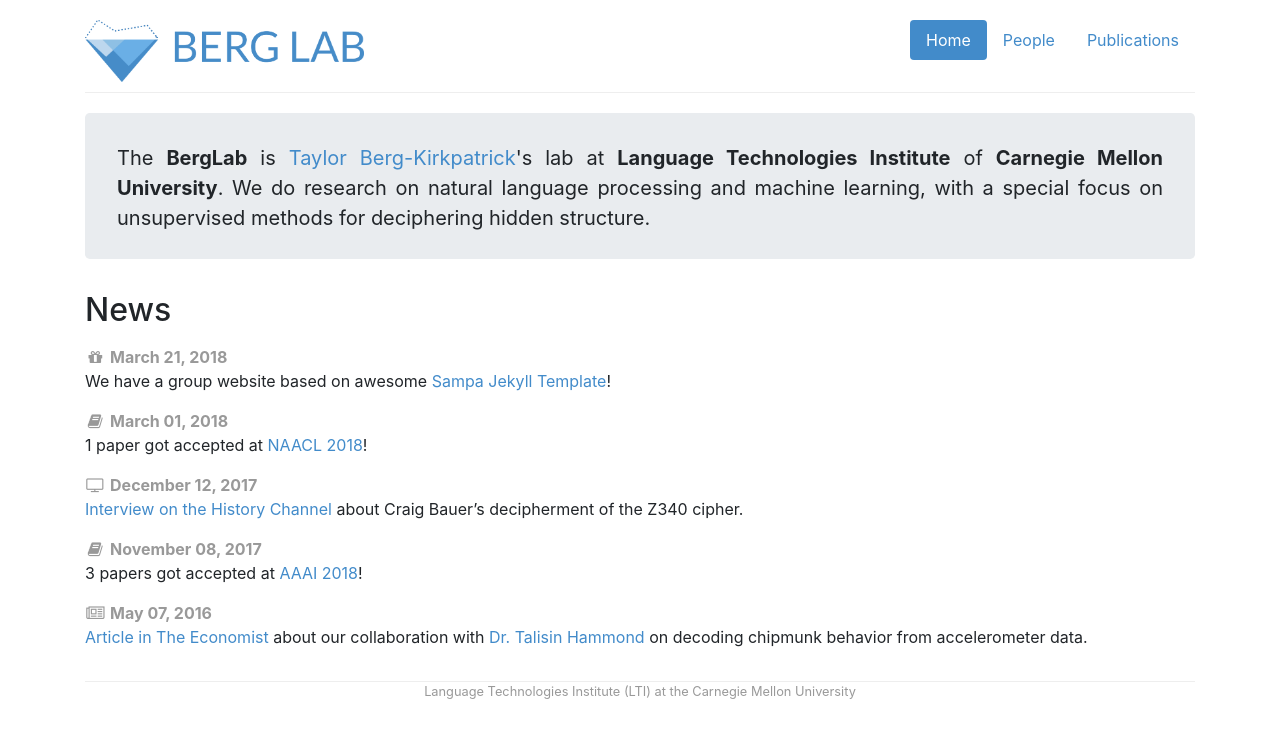
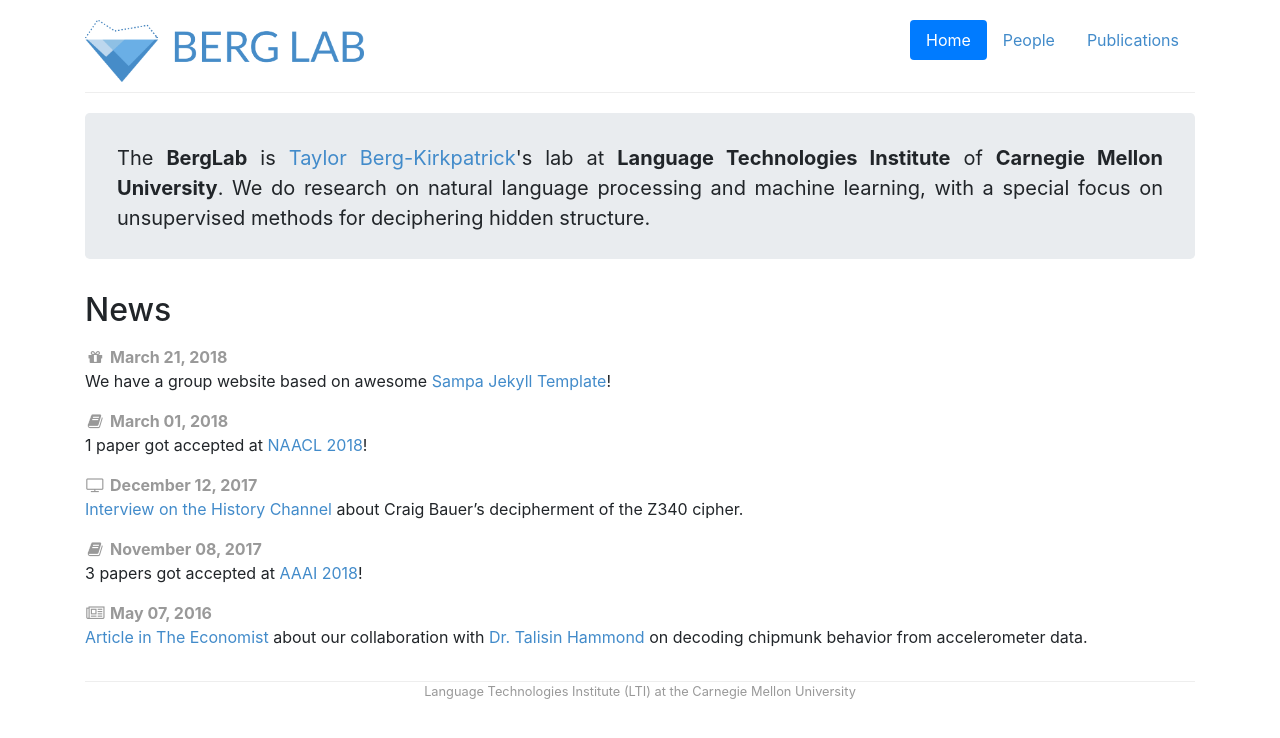
Before and after one commit to icebergnlp/icebergnlp.github.io, a Jekyll site: the page built from index.html, in a window 1280 px wide. Shown: the top 738 px of the page. Built offline with Jekyll 4.4.1, drawn with Linux system fonts in a browser that asks for light colours.

Commit message:
trying to fix active box color

```diff
--- a/css/group.scss
+++ b/css/group.scss
@@ -37,7 +37,7 @@ a {
   color: $link-color;
 }
 
-.nav-link.active{
+a > .nav-link.active{
 
 background-color: $link-color !important;
 }
```
